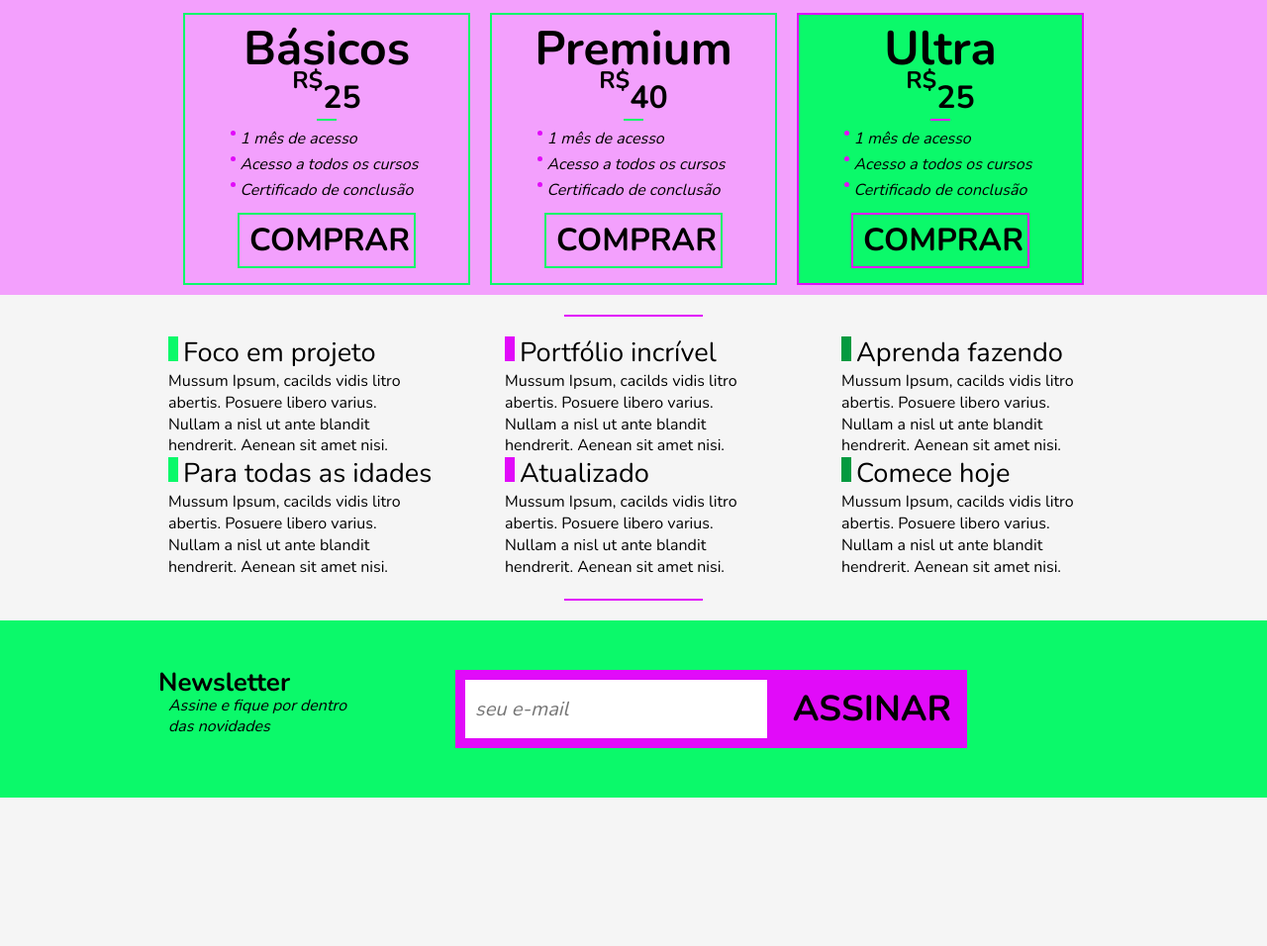
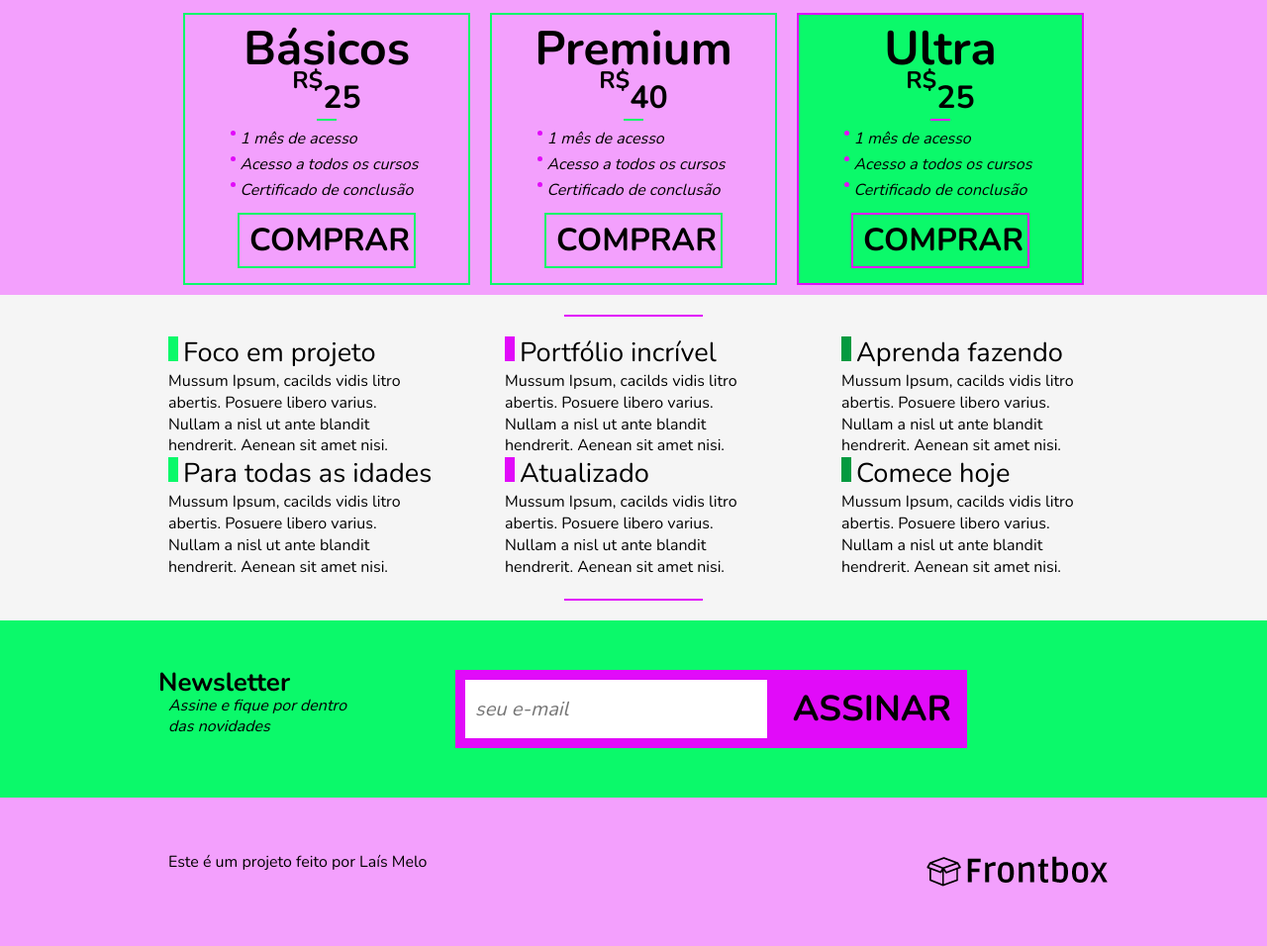
Before and after one commit to laisfernandasales/FrontBox, a plain HTML site: page index.html in a window 1280 px wide. Shown: the part 1348-2304 px from the top of the page at 99% size. Before the commit the page ends 2154 px from the top, so only its background shows below. Drawn offline with nearby package versions, Linux system fonts and the light colour scheme.

Commit message:
implementação footer index

```diff
--- a/css/styles.css
+++ b/css/styles.css
@@ -368,3 +368,11 @@ margin: 10px;
 /**********************************/
 /* 9. Footer
 /**********************************/
+
+.footer {
+	background-color: var(--clr-pink-light);
+	display: flex;	/*coloca os itens em linha*/
+	flex-wrap: wrap;/*quebra a linha*/
+	justify-content: space-between;/*espaço entre os itens*/
+	padding: 55px calc((100% - 960px)/2);/*preenchimento*/
+}
--- a/index.html
+++ b/index.html
@@ -197,6 +197,19 @@
 		</form>
 		</div>
 </section>
+<footer class="footer">
+    <p class="footer__copyright">
+        Este é um projeto feito por
+        <a href="https://www.linkedin.com/in/lais-fernanda-sales-melo/" target="_blank" class="footer__link">
+            Laís Melo
+        </a>
+    </p>
+    <a href="index.html">
+        <img src="img/logo.png" alt="logo">
+    </a>
+</footer>
+
+
 
 </body>
 </html>
```
